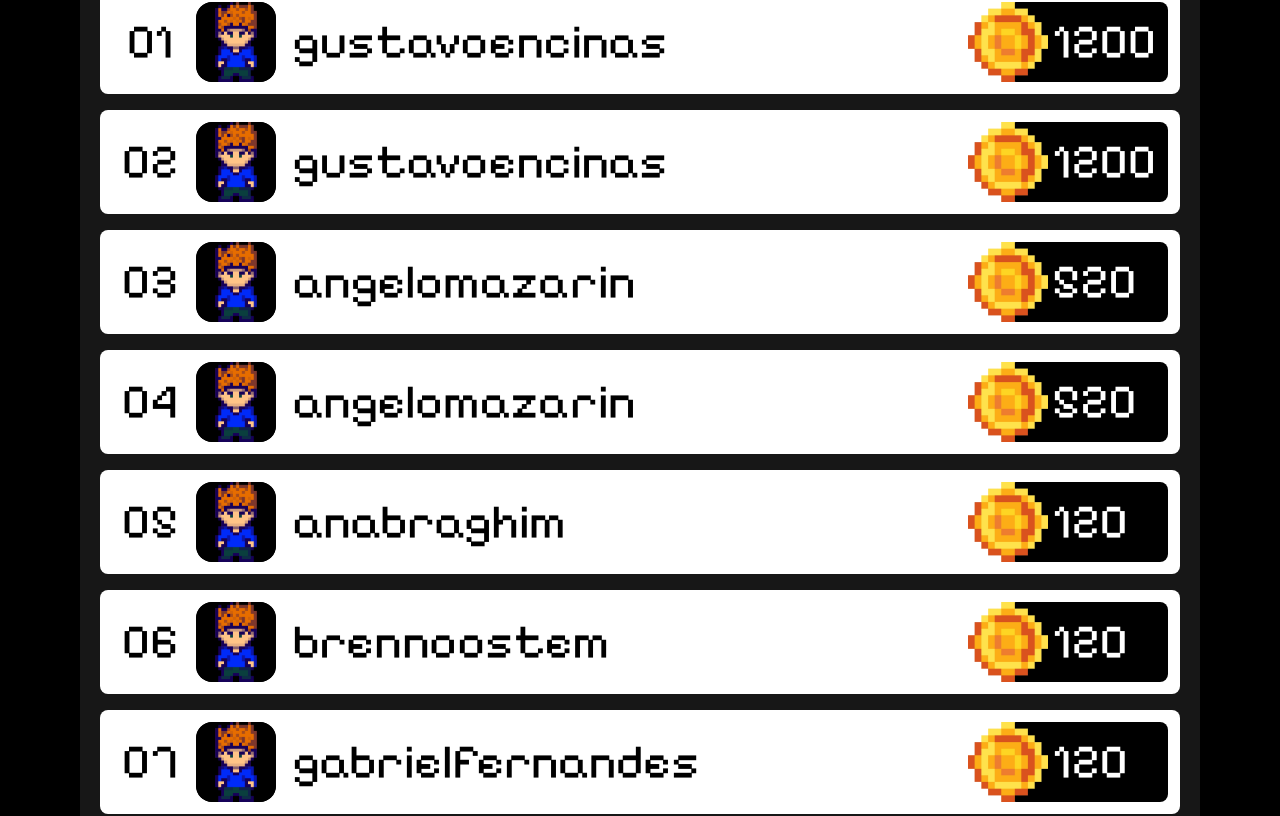
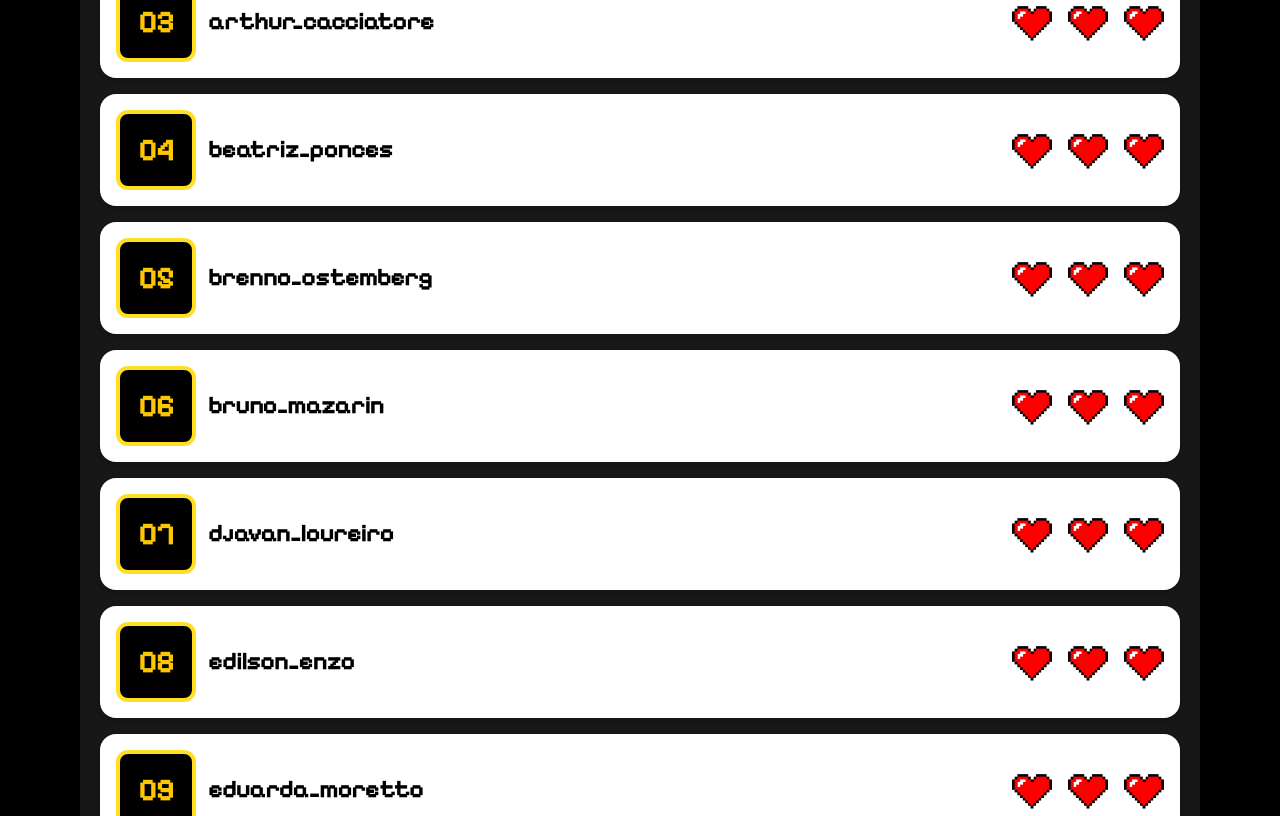
Before and after one commit to Mega-Jr-Git/mega-leaderboard, a React (Vite) app: page / in a window 1280 px wide. Shown: the part 1110-1926 px from the top of the page. Built offline with nearby package versions, Linux system fonts and the light colour scheme.

Commit message:
feat: atualicao do estilo e dos dados dos players

```diff
--- a/index.html
+++ b/index.html
@@ -2,7 +2,6 @@
 <html lang="pt-br">
   <head>
     <meta charset="UTF-8" />
-    <!-- <link rel="icon" type="image/svg+xml" href="/vite.svg" /> -->
     <meta name="viewport" content="width=device-width, initial-scale=1.0" />
     <title>Mega Leaderboard</title>
   </head>
--- a/package.json
+++ b/package.json
@@ -1,5 +1,5 @@
 {
-  "name": "hanking-mega",
+  "name": "mega-leaderboard",
   "private": true,
   "version": "0.0.0",
   "type": "module",
--- a/src/App.jsx
+++ b/src/App.jsx
@@ -4,7 +4,6 @@ import Container from './components/Container'
 import Hero from './components/Hero'
 import Leaderboard from './components/Leaderboard'
 import LogoFooter from './components/LogoFooter'
-import Podium from './components/Podium'
 
 function App() {
 
@@ -13,7 +12,6 @@ function App() {
       <Container>
         <BackgroundTop/>
         <Hero/>
-        <Podium/>
         <Leaderboard/>
         <LogoFooter/>
       </Container>
--- a/src/components/Hero.jsx
+++ b/src/components/Hero.jsx
@@ -19,7 +19,7 @@ function Hero(){
             <div className="bg-white  border-yellow-300 border-6 p-2">
                 <h1 className="text-5xl text-center lg:text-9xl">MEGA<br />LEADERBOARD</h1>
             </div>
-            <img className="w-2 absolute bottom-10 left-0 w-20 lg:w-40" src={duck} alt="" />
+            <img className="absolute bottom-10 left-0 w-20 lg:w-40" src={duck} alt="" />
             <div className='flex flex-col absolute bottom-10 gap-5 right-0'>
                 <img className='lg:w-20 w-10'  src={star} alt="" />
                 <img className='lg:w-20 w-10' src={star} alt="" />
--- a/src/components/Leaderboard.jsx
+++ b/src/components/Leaderboard.jsx
@@ -10,7 +10,7 @@ function Leaderboard() {
             <ul className="flex flex-col gap-2 md:gap-4">
                 {sortedPlayers.map((player, index) => {
                     return(
-                        <Player key={player.id} name={player.name} meducks={player.meducks} index={index + 1}/>
+                        <Player key={player.id} name={player.name} heart={player.heart} index={index + 1}/>
                     )
             })}
             </ul>
--- a/src/components/Player.jsx
+++ b/src/components/Player.jsx
@@ -1,24 +1,38 @@
-import meduck from '../assets/icons/meducks.png'
-import exemplo from '../assets/imgs/players/exemplo.png'
+import heartImg from "../assets/icons/heart.png";
 
-function Player({index, name, meducks}) {
-    return(
-        <>
-        <li className="flex bg-white justify-between p-1 lg:p-3 rounded-[8px] md:rounded-2x  lg:text-5xl">
-            <div className="flex content-between items-center w-max gap-1 lg:gap-4 pl-2">
-                <p className="w-5 lg:w-15 text-center">{index < 10 ? `0${index}` : index}</p>
-                <div className="bg-black aspect-square  overflow-hidden h-7 rounded-[5px] lg:h-20 md:rounded-2xl">
-                    <img className='rounded-[5px] md:rounded-2xl' src={exemplo} alt="" />
-                </div>
-                <p className="">{name}</p>
-            </div>
-            <div className="flex justify-center items-center relative">
-                <img className='relative h-7 lg:h-20 -right-2/12' src={meduck} alt="" />
-                <p className="bg-black rounded-[8px] lg:h-20 h-7 pl-4 lg:pl-11 w-15 lg:w-40 flex items-center text-white">{meducks}</p>
-            </div>
-        </li>
-        </>
-    )
+function Player({ index, name, heart }) {
+  const heartsCount = Math.max(0, Math.floor(Number(heart) || 0));
+
+  return (
+    <li
+      className="flex justify-between items-center bg-white p-2 lg:p-4 rounded-2xl shadow-md hover:shadow-lg transition-shadow duration-300"
+    >
+      {/* Player Info */}
+      <div className="flex items-center gap-3">
+        <div
+          className="bg-black border-4 border-yellow-300 aspect-square w-12 h-12 lg:w-20 lg:h-20
+                        rounded-xl flex justify-center items-center shadow-inner"
+        >
+          <p className="text-yellow-400 font-bold text-lg md:text-3xl">
+            {index < 10 ? `0${index}` : index}
+          </p>
+        </div>
+        <p className="text-black font-semibold text-sm md:text-2xl">{name}</p>
+      </div>
+
+      {/* Hearts */}
+      <div className="flex items-center gap-2 lg:gap-4">
+        {Array.from({ length: heartsCount }, (_, i) => (
+          <img
+            key={i}
+            src={heartImg}
+            alt="heart"
+            className="h-6 w-6 lg:h-10 lg:w-10"
+          />
+        ))}
+      </div>
+    </li>
+  );
 }
 
 export default Player;
--- a/src/context/LeaderboardContext.jsx
+++ b/src/context/LeaderboardContext.jsx
@@ -1,15 +1,25 @@
 import { createContext } from "react";
-import players from "../data/players"
+import players from "../data/players";
 
 export const LeaderboardContext = createContext();
-function LeaderboardProvider({children}){
-    const sortedPlayers = [...players].sort((playerX, playerY) => {
-        return playerY.meducks - playerX.meducks})
-    console.log(sortedPlayers)
-    return(
-        <LeaderboardContext.Provider value={{sortedPlayers}}>
-            {children}
-        </LeaderboardContext.Provider>
-    )
+
+function LeaderboardProvider({ children }) {
+  const sortedPlayers = [...players].sort((playerX, playerY) => {
+    // Primeiro compara pelo número de corações (decrescente)
+    const heartDiff = playerY.heart - playerX.heart;
+    if (heartDiff !== 0) return heartDiff;
+
+    // Se tiverem o mesmo número de corações, ordena pelo nome (A-Z)
+    return playerX.name.localeCompare(playerY.name);
+  });
+
+  console.log(sortedPlayers);
+
+  return (
+    <LeaderboardContext.Provider value={{ sortedPlayers }}>
+      {children}
+    </LeaderboardContext.Provider>
+  );
 }
+
 export default LeaderboardProvider;
--- a/src/data/players.js
+++ b/src/data/players.js
@@ -1,16 +1,39 @@
 const players = [
-    {id: 1, name: 'anabraghim', meducks: 120},
-    {id: 2, name: 'gustavoencinas', meducks: 1200},
-    {id: 3, name: 'angelomazarin', meducks: 520},
-    {id: 4, name: 'brennoostem', meducks: 120},
-    {id: 5, name: 'gabrielfernandes', meducks: 120},
-    {id: 6, name: 'gabrielfernandes', meducks: 120},
-    {id: 1, name: 'anabraghim', meducks: 120},
-    {id: 2, name: 'gustavoencinas', meducks: 1200},
-    {id: 3, name: 'angelomazarin', meducks: 520},
-    {id: 4, name: 'brennoostemb', meducks: 120},
-    {id: 5, name: 'gabrielfernandes', meducks: 120},
-    {id: 6, name: 'gabrielfernandes', meducks: 120}
-]
+  { id: 1, name: "gustavo_fernandes", heart: 3 },
+  { id: 2, name: "brenno_ostemberg", heart: 3 },
+  { id: 3, name: "gabriel_caitano", heart: 3 },
+  { id: 4, name: "ana_braghim", heart: 3 },
+  { id: 5, name: "wilker_pereira", heart: 3 },
+  { id: 6, name: "gustavo_serra", heart: 3 },
+  { id: 7, name: "djavan_loureiro", heart: 3 },
+  { id: 8, name: "edilson_enzo", heart: 3 },
+  { id: 9, name: "mateus_sposo", heart: 3 },
+  { id: 10, name: "joao_montera", heart: 3 },
+  { id: 11, name: "beatriz_ponces", heart: 3 },
+  { id: 12, name: "marcus_madureira", heart: 3 },
+  { id: 13, name: "klayton_dias", heart: 3 },
+  { id: 14, name: "nicolas_melo", heart: 3 },
+  { id: 15, name: "ruan_thomaz", heart: 3 },
+  { id: 16, name: "joao_brito", heart: 3 },
+  { id: 17, name: "bruno_mazarin", heart: 3 },
+  { id: 18, name: "vitor_garcia", heart: 3 },
+  { id: 19, name: "jean_tezini", heart: 3 },
+  { id: 20, name: "luis_santos", heart: 3 },
+  { id: 21, name: "vinicius_diniz", heart: 3 },
+  { id: 22, name: "julia_cruz", heart: 3 },
+  { id: 23, name: "lucas_cordeiro", heart: 3 },
+  { id: 24, name: "isabele_firmino", heart: 3 },
+  { id: 25, name: "antonio_castro", heart: 3 },
+  { id: 26, name: "julio_dalpiaz", heart: 3 },
+  { id: 27, name: "arthur_cacciatore", heart: 3 },
+  { id: 28, name: "tiago_rodrigues", heart: 3 },
+  { id: 29, name: "eduarda_moretto", heart: 3 },
+  { id: 30, name: "joao_cubel", heart: 3 },
+  { id: 31, name: "leonardo_simoes", heart: 3 },
+  { id: 32, name: "guilherme_nakazato", heart: 3 },
+  { id: 33, name: "vitor_mandelli", heart: 3 },
+  { id: 34, name: "gabriel_santos", heart: 3 },
+  { id: 35, name: "felipe_rosa", heart: 3 },
+];
 
 export default players;
```
